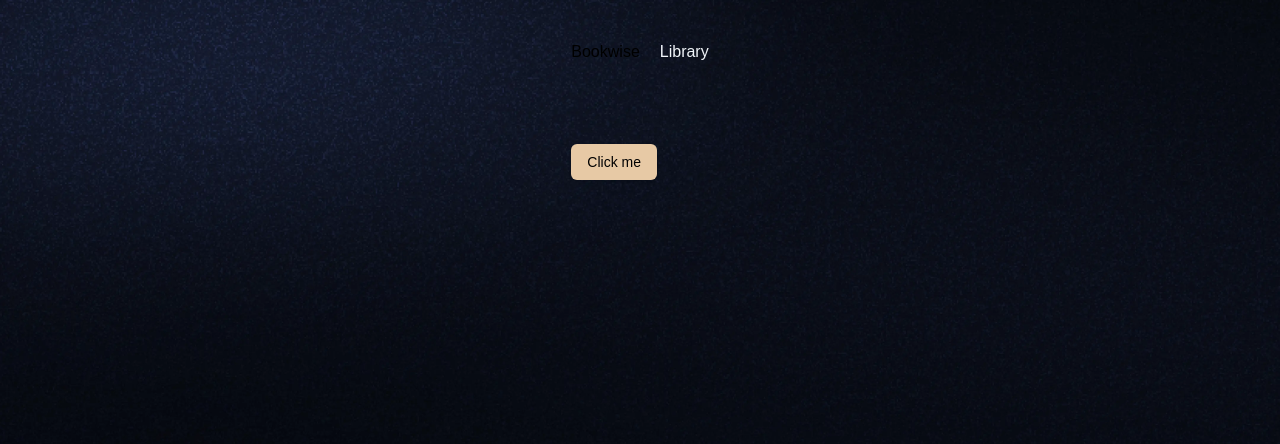
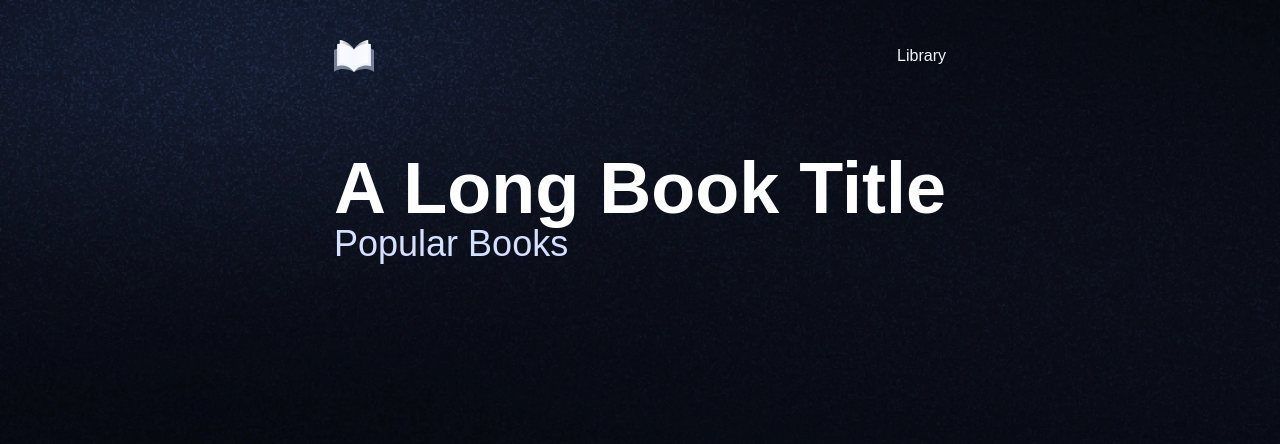
Before and after one commit to ami-inn/admin-dashboard-next, a Next.js app: page / in a window 1280 px wide. Shown: the top 444 px of the page. Built offline with nearby package versions, Linux system fonts and the light colour scheme; a web font is replaced by a local one.

Commit message:
created the components for the home page

```diff
--- a/app/(root)/page.tsx
+++ b/app/(root)/page.tsx
@@ -1,13 +1,16 @@
 
 
+import BookList from '@/components/BookList'
+import BookOverview from '@/components/BookOverview'
 import { Button } from '@/components/ui/button'
 import React from 'react'
 
 const Home = () => {
   return (
-    <div>
-      <Button>Click me</Button>
-    </div>
+    <>
+      <BookOverview/>
+      <BookList/>
+    </>
   )
 }
 
--- a/app/layout.tsx
+++ b/app/layout.tsx
@@ -28,7 +28,7 @@
     <html lang="en">
       <body
         className={`${ibmPlexSans.className} ${bebasNeue.variable} antialiased`}
-
+        suppressHydrationWarning
       >
         {children}
       </body>
--- /dev/null
+++ b/components/BookList.tsx
@@ -0,0 +1,13 @@
+
+
+import React from 'react'
+
+const BookList = () => {
+  return (
+    <section>
+        <h2 className='font-bebas-neue text-4xl text-light-100'>Popular Books</h2>
+    </section>
+  )
+}
+
+export default BookList
--- /dev/null
+++ b/components/BookOverview.tsx
@@ -0,0 +1,15 @@
+
+
+import React from 'react'
+
+const BookOverview = () => {
+  return (
+    <section className='book-overview'>
+        <div className='flex flex-1 flex-col gap-5'>
+          <h1>A Long Book Title</h1>
+        </div>
+    </section>
+  )
+}
+
+export default BookOverview
--- a/components/Header.tsx
+++ b/components/Header.tsx
@@ -1,6 +1,7 @@
 "use client";
 
 import { cn } from "@/lib/utils";
+import Image from "next/image";
 import Link from "next/link";
 import { usePathname } from "next/navigation";
 import React from "react";
@@ -10,7 +11,14 @@
 
   return (
     <header className="my-10 flex justify-between gap-5">
-      <Link href="/">Bookwise</Link>
+      <Link href="/">
+      <Image
+      src={'/icons/logo.svg'}
+      alt="logo"
+      width={40}
+      height={40}
+      />
+      </Link>
 
       <ul className="flex flex-row items-center gap-8">
         <li>
```
